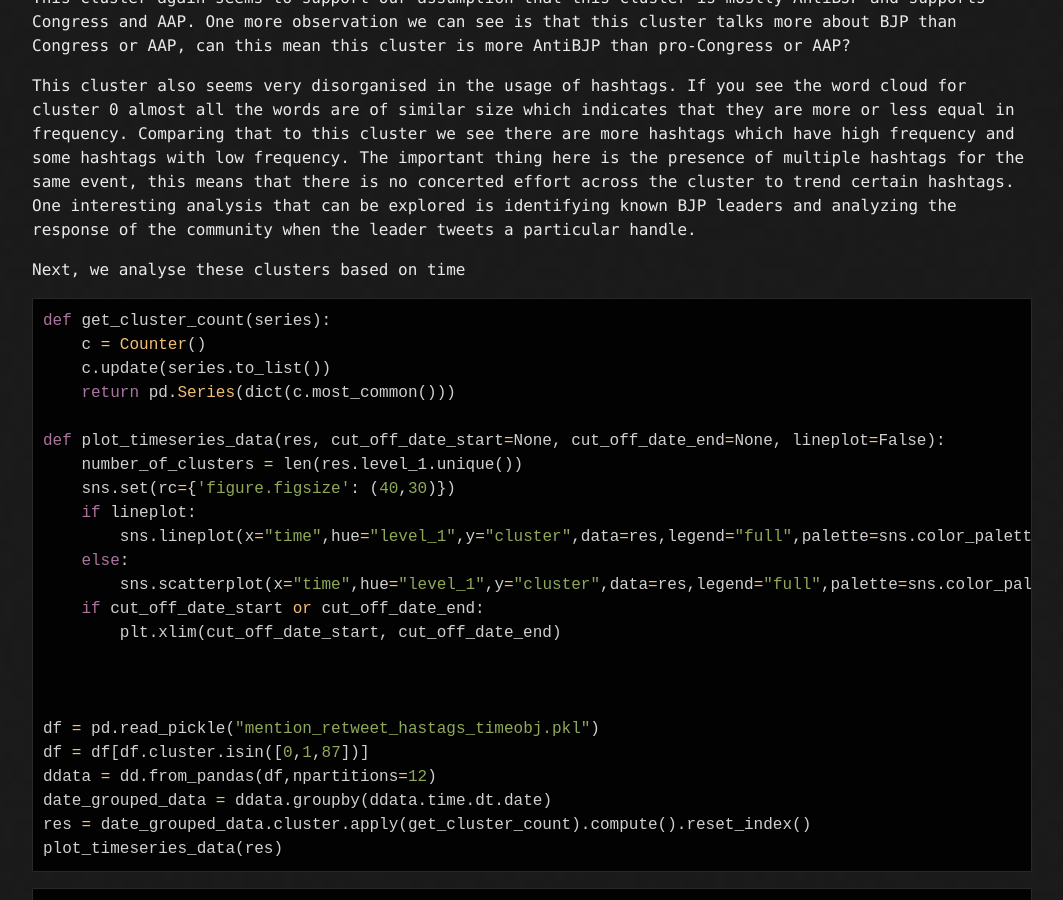
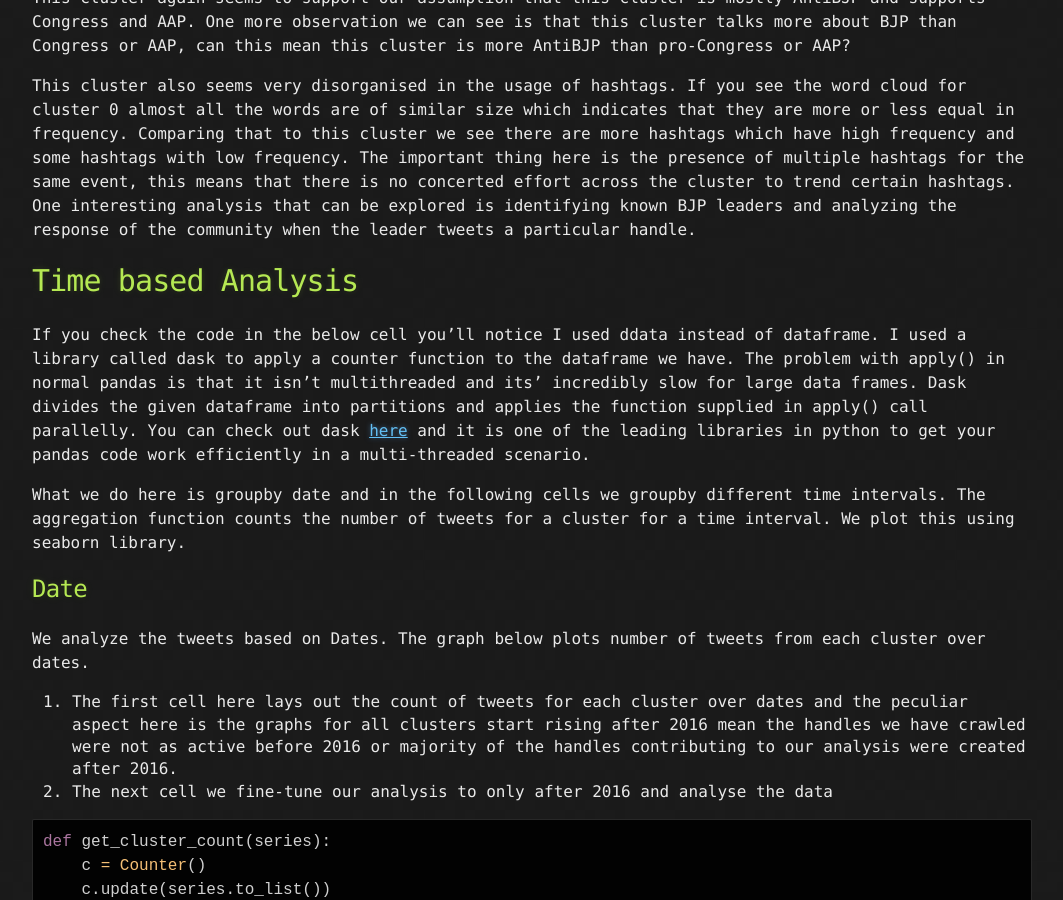
Before and after one commit to bagdeabhishek/bagdeabhishek.github.io, a Jekyll site: the page built from twitterAnalysis.md, in a window 1280 px wide and 900 px high, scrolled down 10843 px. Shown: the whole window, without its empty margins (108-1171 px from the left). Built offline with Jekyll 4.4.1, drawn with Linux system fonts in a browser that asks for light colours; our own code applies the rules of GitHub Pages for plain Markdown files; some of the changed text lies outside the part shown.

Commit message:
Finishing touches added to TweetCrawler blog

````diff
--- a/twitterAnalysis.md
+++ b/twitterAnalysis.md
@@ -256,8 +256,16 @@ This cluster again seems to support our assumption that this cluster is mostly A
 
 This cluster also seems very disorganised in the usage of hashtags. If you see the word cloud for cluster 0 almost all the words are of similar size which indicates that they are more or less equal in frequency. Comparing that to this cluster we see there are more hashtags which have high frequency and some hashtags with low frequency. The important thing here is the presence of multiple hashtags for the same event, this means that there is no concerted effort across the cluster to trend certain hashtags. One interesting analysis that can be explored is identifying known BJP leaders and analyzing the response of the community when the leader tweets a particular handle.
 
-Next, we analyse these clusters based on time
+# Time based Analysis
+If you check the code in the below cell you'll notice I used ddata instead of dataframe. I used a library called dask to apply a counter function to the dataframe we have. The problem with apply() in normal pandas is that it isn't multithreaded and its' incredibly slow for large data frames. Dask divides the given dataframe into partitions and applies the function supplied in apply() call parallelly. You can check out dask [here](https://dask.org/) and it is one of the leading libraries in python to get your pandas code work efficiently in a multi-threaded scenario.
 
+What we do here is groupby date and in the following cells we groupby different time intervals. The aggregation function counts the number of tweets for a cluster for a time interval. We plot this using seaborn library.
+
+
+## Date
+We analyze the tweets based on Dates. The graph below plots number of tweets from each cluster over dates.
+1. The first cell here lays out the count of tweets for each cluster over dates and the peculiar aspect here is the graphs for all clusters start rising after 2016 mean the handles we have crawled were not as active before 2016 or majority of the handles contributing to our analysis were created after 2016.
+2. The next cell we fine-tune our analysis to only after 2016 and analyse the data
 
 ```python
 def get_cluster_count(series):
@@ -300,18 +308,6 @@ plot_timeseries_data(res)
 
 ![png](twitterAnalysis_files/twitterAnalysis_12_1.png)
 
-
-If you check the above code you'll notice I used ddata instead of dataframe. I used a library called dask to apply a counter function to the dataframe we have. The problem with apply() in normal pandas is that it isn't multithreaded and its' incredibly slow for large data frames. Dask divides the given dataframe into partitions and applies the function supplied in apply() call parallelly. You can check out dask [here](https://dask.org/) and it is one of the leading libraries in python to get your pandas code work efficiently in a multi-threaded scenario.
-
-What we do here is groupby time, we do it by date in the previous cell and in the following cells we groupby different time intervals. The aggregation function counts the number of tweets for a cluster for a time interval. We plot this using seaborn library.
-
-# Analysis
-1. The first cell here lays out the count of tweets for each cluster over dates and the peculiar aspect here is the graphs for all clusters start rising after 2016 mean the handles we have crawled were not as active before 2016 or majority of the handles contributing to our analysis were created after 2016.
-2. The next cell we fine-tune our analysis to only after 2016 and analyse the data
-
-
-
-
 ```python
 import datetime
 plot_timeseries_data(res,datetime.date(year=2016,month=1,day=1))
@@ -320,7 +316,8 @@ plot_timeseries_data(res,datetime.date(year=2016,month=1,day=1))
 
 ![png](twitterAnalysis_files/twitterAnalysis_14_0.png)
 
-
+## Time of the day analysis
+In the next cell we analyse the number of tweets by time of day. Here we can see that all the clusters peak at particular time of day. We'll analyse this in detail afterwards.
 
 ```python
 date_grouped_data = ddata.groupby(ddata.time.dt.time)
@@ -340,6 +337,8 @@ plot_timeseries_data(res,lineplot=True)
 
 ![png](twitterAnalysis_files/twitterAnalysis_15_1.png)
 
+## Day of the week analysis
+We analyse the number of tweets based on the day of week.
 
 
 ```python
````
